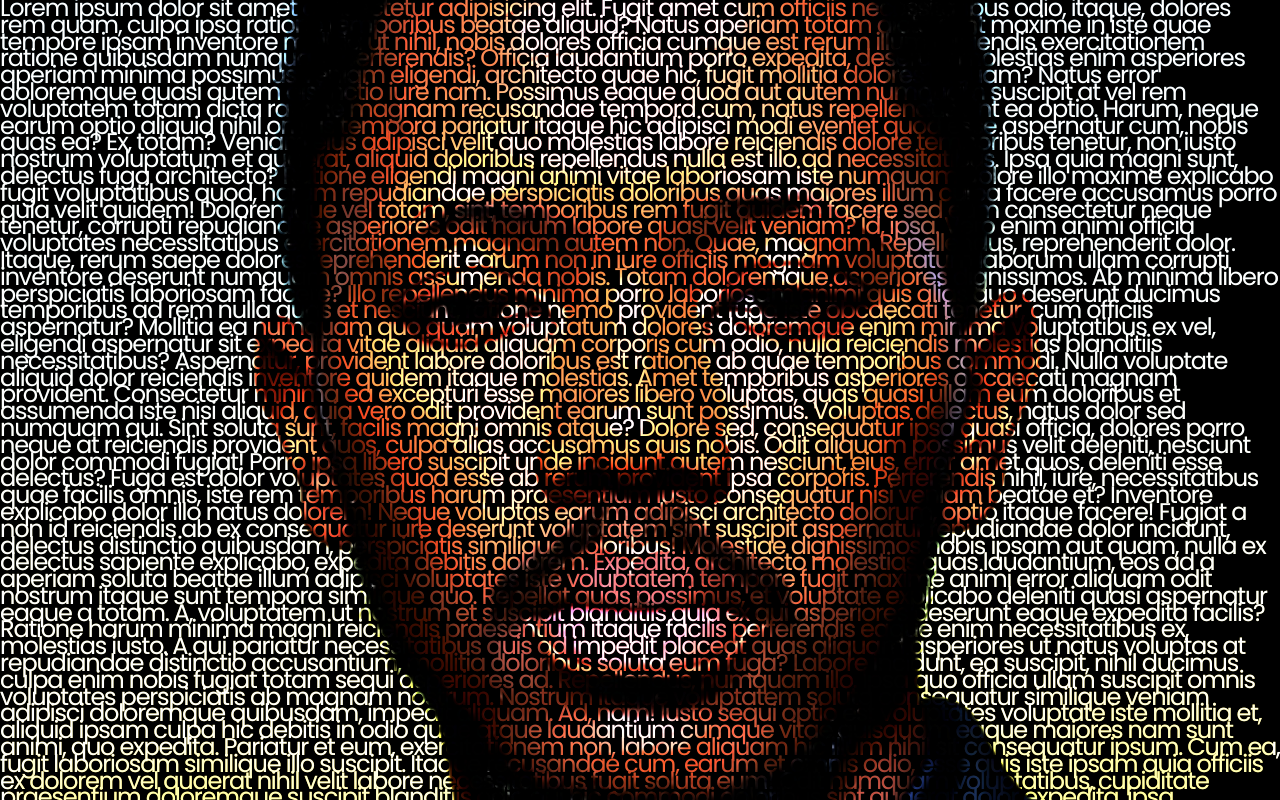
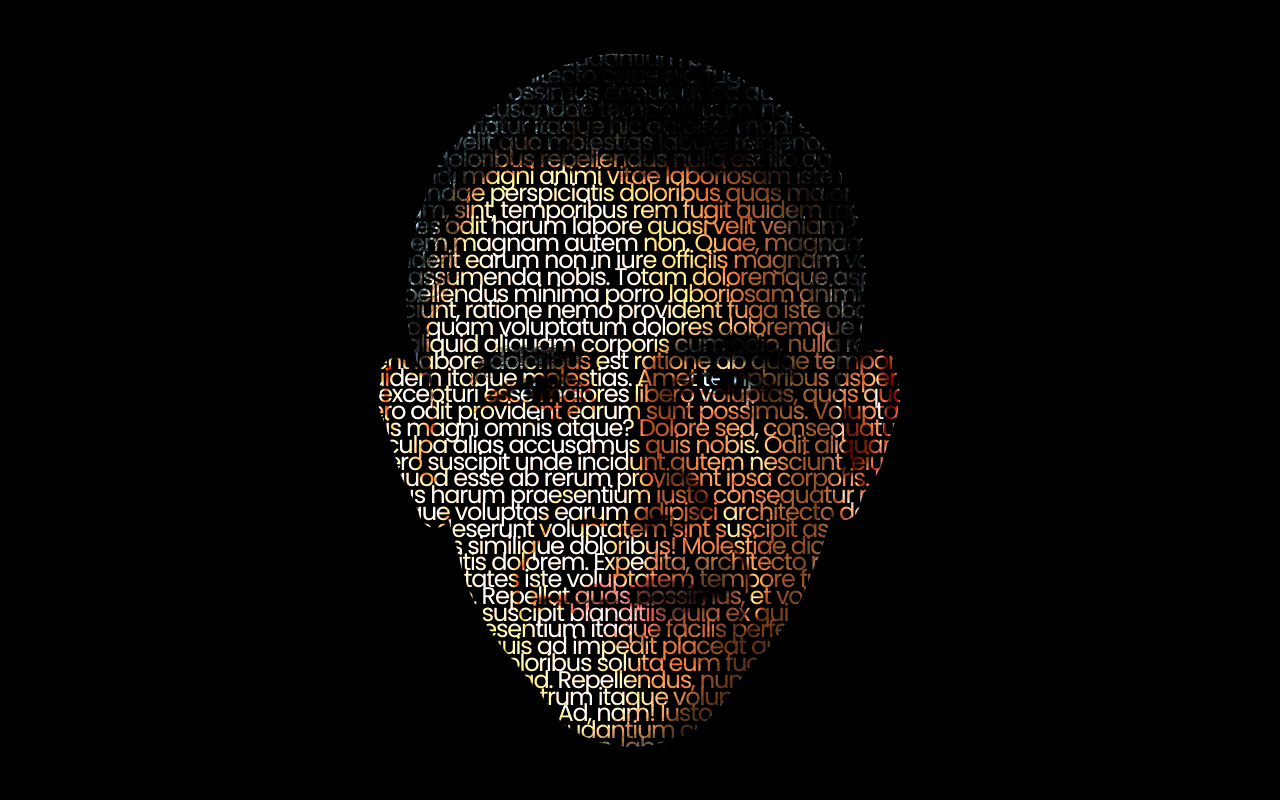
Before and after one commit to OtaraAlex/text-portrait, a plain HTML site: page index.html in a window 1280 px wide. Drawn offline with Linux system fonts and the light colour scheme.

Commit message:
style.css

```diff
--- a/style.css
+++ b/style.css
@@ -18,7 +18,7 @@ p
   font-size: 1.5em;
   letter-spacing: -0.05em;
   line-height: 0.7em;
-  background: url(face.jpg),url(face.jpg);
+  background: url(face.png),url(face.png);
   background-blend-mode: color-dodge;
   background-position: center;
   background-attachment: fixed;
```
